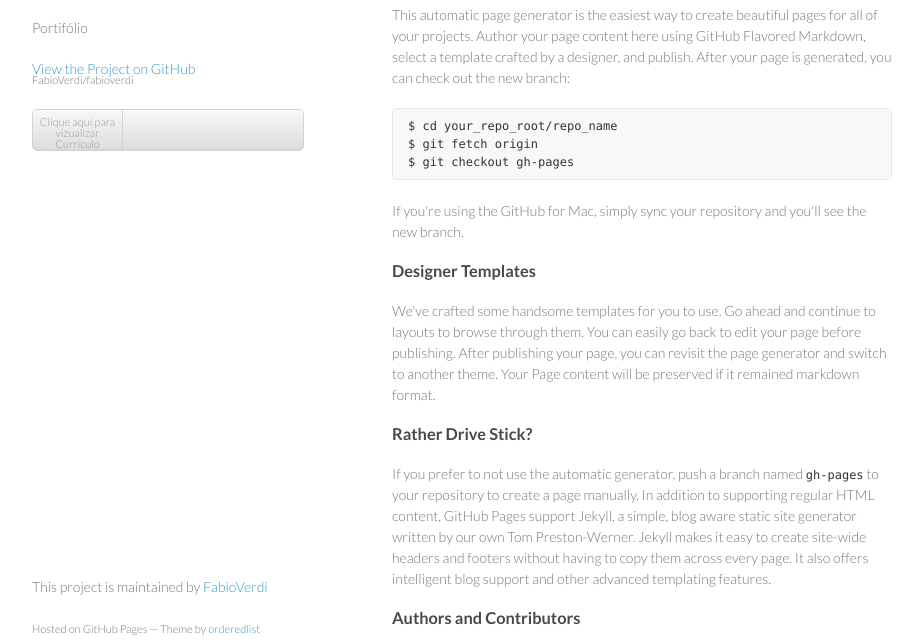
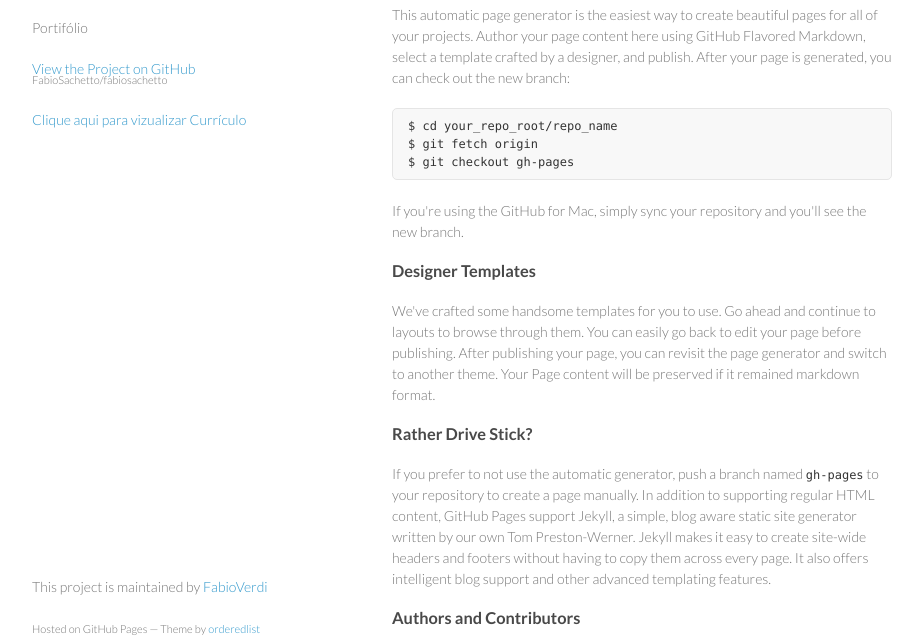
Before and after one commit to FabioVerdi/fabioverdi, a plain HTML site: page index.html in a window 1280 px wide. Shown: the part 92-736 px from the top of the page, without its empty margins (178-1101 px from the left). Drawn offline with Linux system fonts and the light colour scheme.

Commit message:
alterando caminho do projeto

```diff
--- a/index.html
+++ b/index.html
@@ -18,12 +18,8 @@
         <h1>Fábio Verdi Sachetto</h1>
         <p>Portifólio</p>
 
-        <p class="view"><a href="https://github.com/FabioVerdi/fabioverdi">View the Project on GitHub <small>FabioVerdi/fabioverdi</small></a></p>
-
-
-        <ul>
-          <li><a href="curriculo.html" target="_blank">Clique aqui para vizualizar Currículo</a></li>
-        </ul>
+        <p class="view"><a href="https://github.com/fabiosachetto/fabiosachetto.github.io">View the Project on GitHub <small>FabioSachetto/fabiosachetto</small></a></p>
+        <a href="curriculo.html" target="_blank">Clique aqui para vizualizar Currículo</a>
       </header>
       <section>
         <h3>
```
